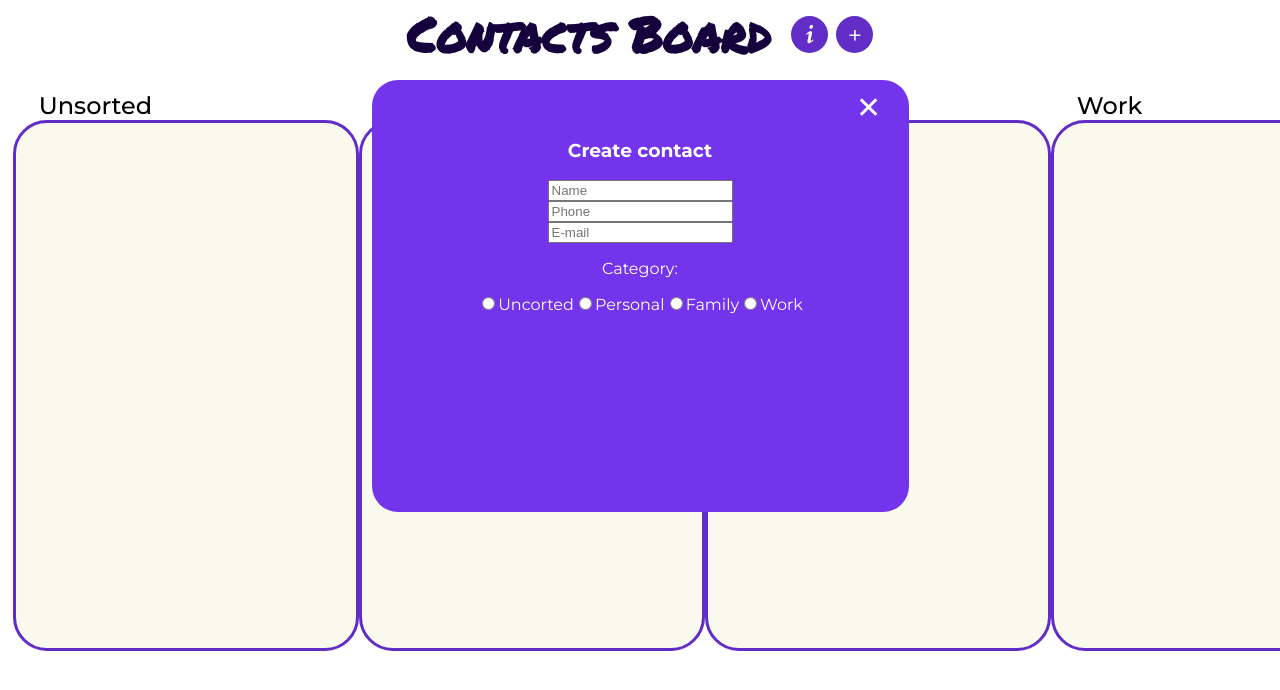
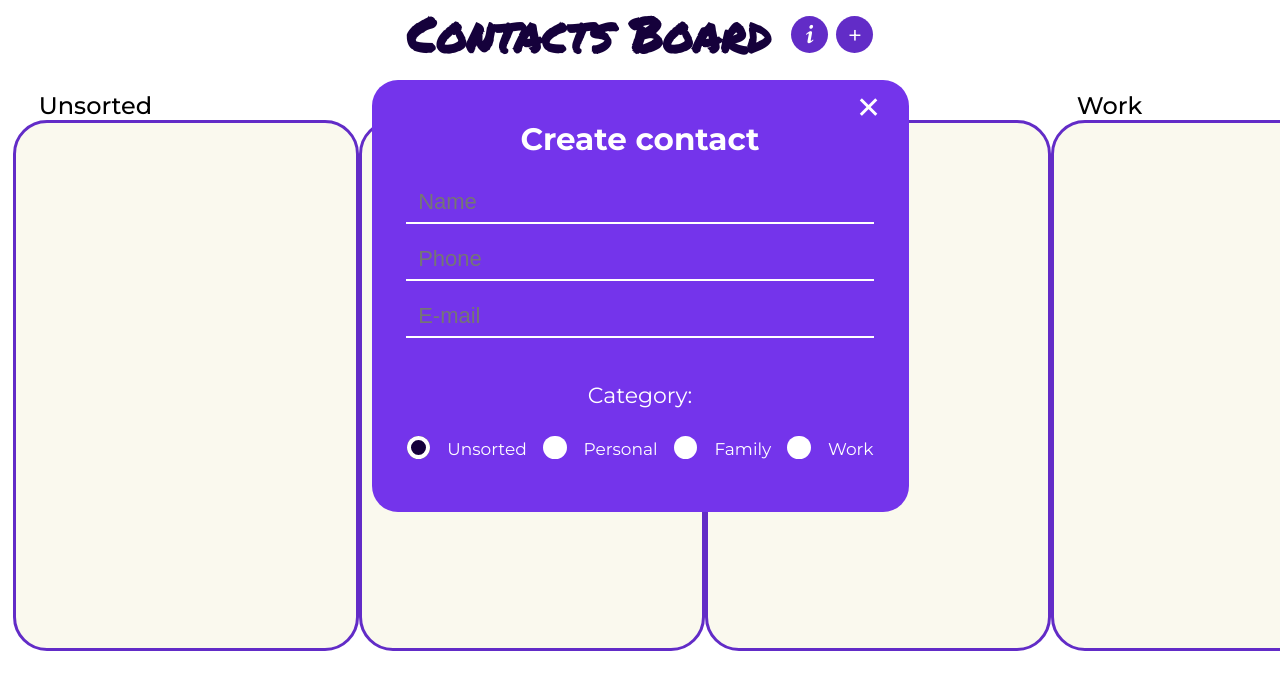
Before and after one commit to Ave-Mari/Contacts-Board, a React (Vite) app: page / in a window 1280 px wide. Shown: the top 690 px of the page. Built offline with nearby package versions, Linux system fonts and the light colour scheme.

Commit message:
add radio button

```diff
--- a/src/App.jsx
+++ b/src/App.jsx
@@ -25,37 +25,40 @@ function App() {
         view='create-contact'
         content={
           <div className='create-content'>
-            <h3>Create contact</h3>
+            <h3 className='form-headline'>Create contact</h3>
 
-            <input type="text" placeholder='Name'/>
-            <input type="text" placeholder='Phone'/>
-            <input type="email" placeholder='E-mail'/>
+            <input type="text" placeholder='Name' className='text-input'/>
+            <input type="text" placeholder='Phone' className='text-input'/>
+            <input type="email" placeholder='E-mail' className='text-input'/>
 
-            <p>Category:</p>
-            <div className="radio-block">
-              <label>
-                <input type="radio" />
-                  Uncorted
-              </label>
-              <label>
-                <input type="radio" />
-                  Personal
-              </label>
-              <label>
-                <input type="radio" />
-                  Family
-              </label>
-              <label>
-                <input type="radio" />
-                  Work
-              </label>
+            <p className='category'>Category:</p>
+            <div class="radio-block">
+        <div class="radio">
+          <input id="radio-1" name="radio" type="radio" checked />
+          <label for="radio-1" class="radio-label">Unsorted</label>
+        </div>
 
+        <div class="radio">
+          <input id="radio-2" name="radio" type="radio" />
+          <label  for="radio-2" class="radio-label">Personal</label>
+        </div>
 
-            </div>
+        <div class="radio">
+          <input id="radio-3" name="radio" type="radio" />
+          <label  for="radio-3" class="radio-label">Family</label>
+        </div>
+
+        <div class="radio">
+          <input id="radio-4" name="radio" type="radio" />
+          <label  for="radio-4" class="radio-label">Work</label>
+        </div>
+
+      </div>
 
           </div>
         }
       />
+
 
       <Header />
       <List />
```
